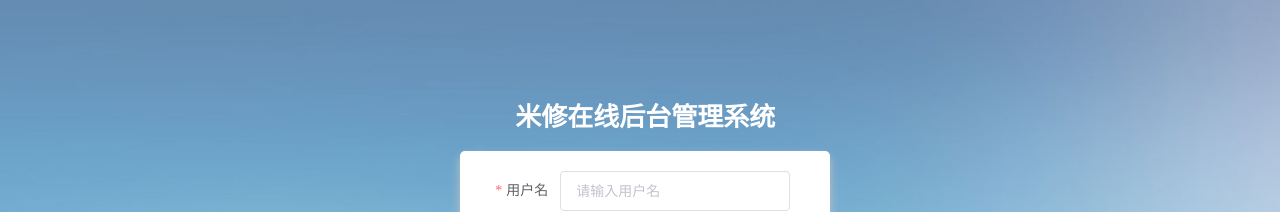
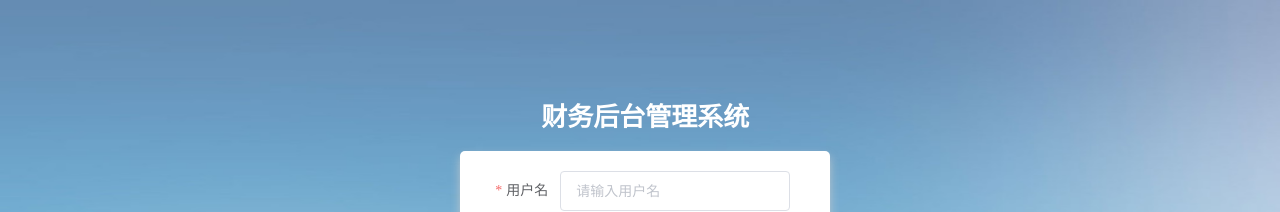
Before and after one commit to scottyang1998/management-system, a Vue app in the folder 课程设计-3117005001-杨道潮/财务管理系统/client1/: page /register in a window 1280 px wide. Shown: the top 212 px of the page. Built offline with nearby package versions, Linux system fonts and the light colour scheme.

Commit message:
验证表单和按钮

```diff
--- a/课程设计-3117005001-杨道潮/财务管理系统/client1/src/views/Register.vue
+++ b/课程设计-3117005001-杨道潮/财务管理系统/client1/src/views/Register.vue
@@ -2,7 +2,7 @@
     <div class="register">
         <section class="form_container">
             <div class="manage_tip">
-                <span class="title">米修在线后台管理系统</span>
+                <span class="title">财务后台管理系统</span>
             </div>
             <el-form :model="registerUser" :rules="rules" class="registerForm" ref="registerForm" label-width="80px">
                 <el-form-item label="用户名" prop="name">
```
Lines whose indentation alone changed are shown as unchanged.
